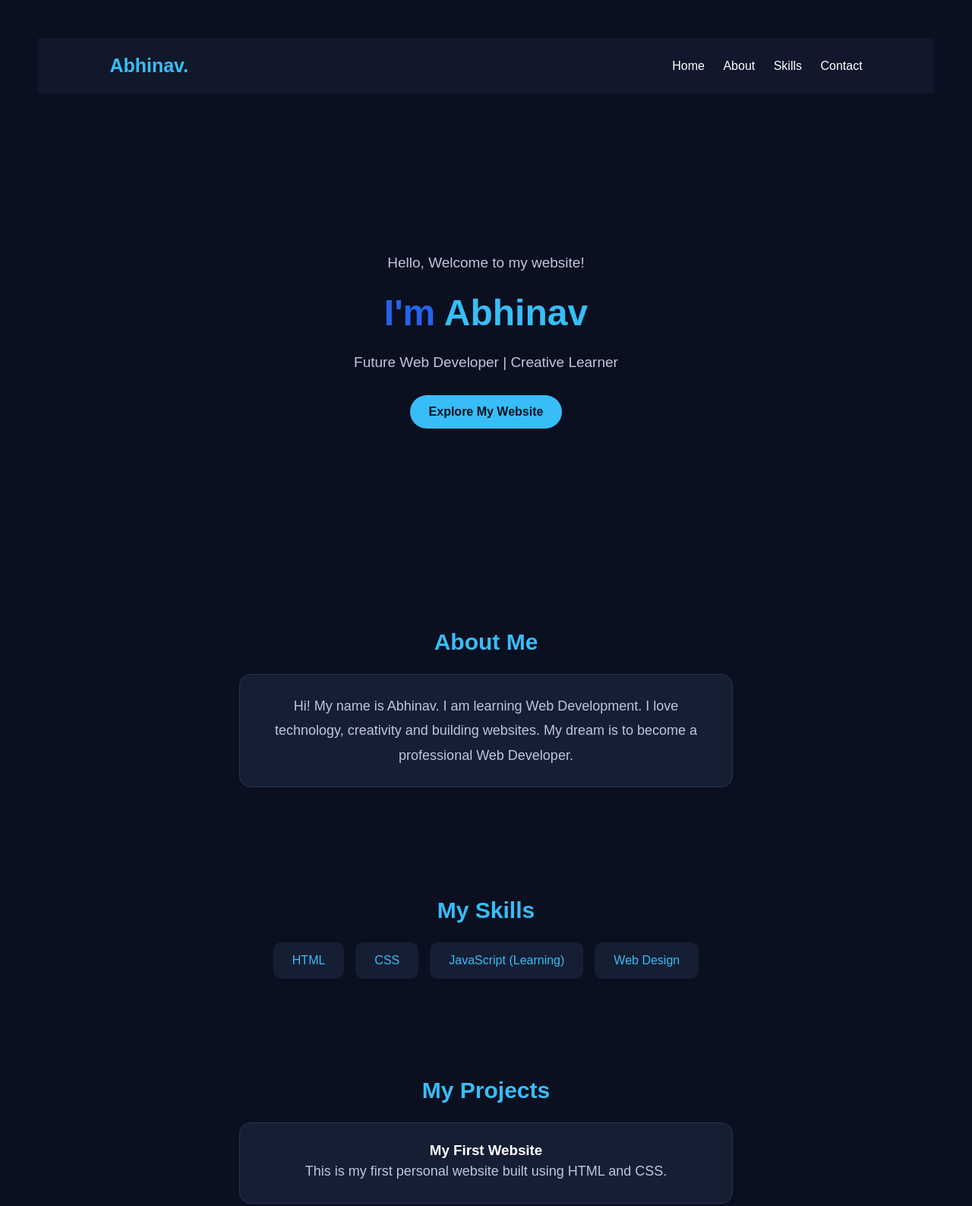
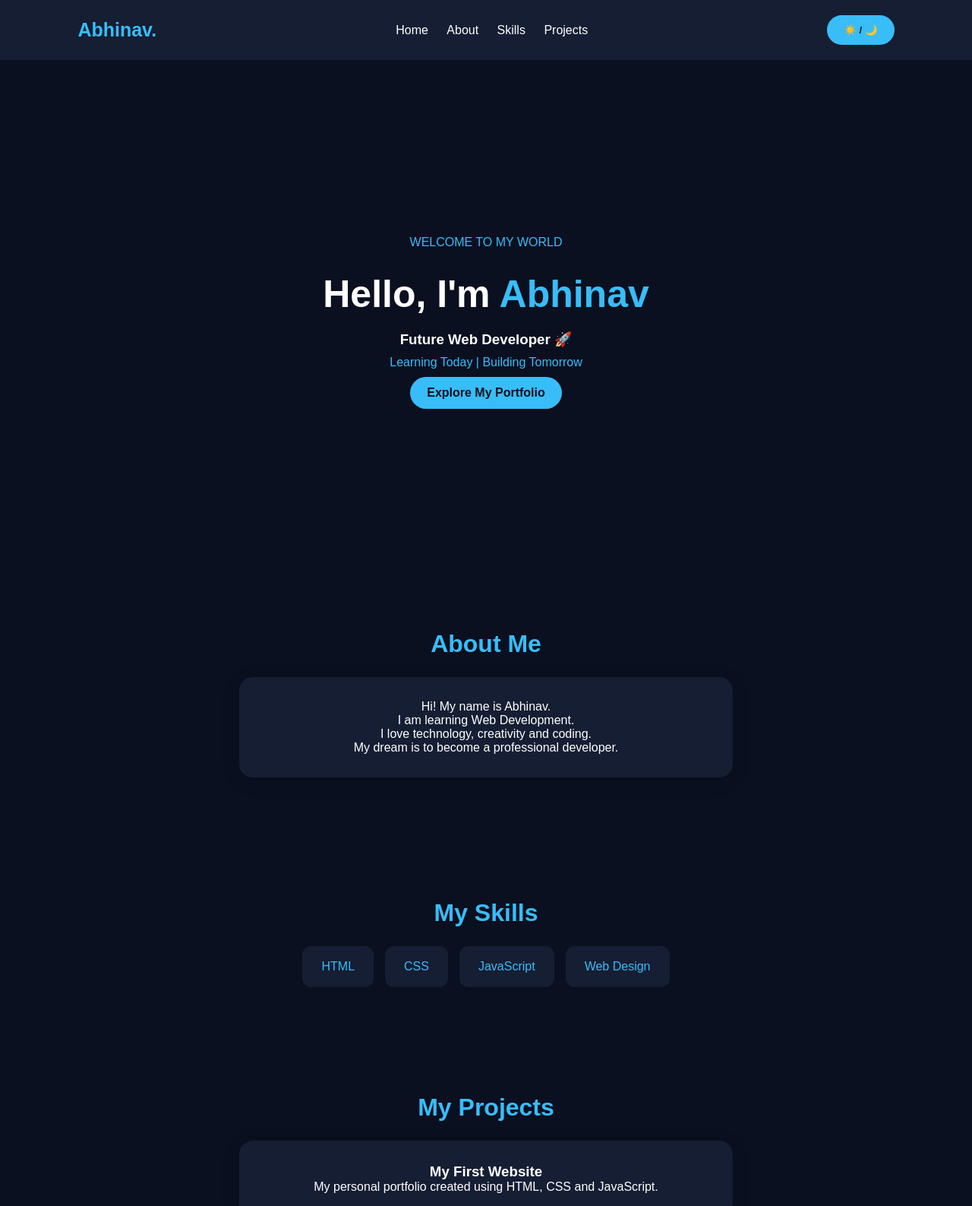
Before and after one commit to abhinav273013-source/my-first-website, a plain HTML site: page index.html in a window 1280 px wide. Shown: the top 1587 px of the page at 76% size. Drawn offline with Linux system fonts and the light colour scheme.

Commit message:
Update index.html

```diff
--- a/index.html
+++ b/index.html
@@ -3,139 +3,137 @@
 <head>
 <meta charset="UTF-8">
 <meta name="viewport" content="width=device-width, initial-scale=1.0">
-<title>Abhinav | Developer Portfolio</title>
+<title>Abhinav | Portfolio</title>
 
-<link rel="stylesheet" href="style.css">
 <style>
-* {
-  margin: 0;
-  padding: 0;
-  box-sizing: border-box;
-  scroll-behavior: smooth;
+*{margin:0;padding:0;box-sizing:border-box;scroll-behavior:smooth}
+
+:root{
+--bg:#0b1020;
+--card:#151e33;
+--text:white;
+--accent:#38bdf8;
 }
 
-body {
-  font-family: Arial, sans-serif;
-  background: #0b1020;
-  color: white;
+body{
+font-family:Arial,sans-serif;
+background:var(--bg);
+color:var(--text);
+transition:.4s;
 }
 
-header {
-  padding: 22px 8%;
-  display: flex;
-  justify-content: space-between;
-  align-items: center;
-  background: #11182b;
-  position: sticky;
-  top: 0;
+body.light{
+--bg:#f1f5f9;
+--card:white;
+--text:#14213d;
+--accent:#0284c7;
 }
 
-.logo {
-  color: #38bdf8;
-  font-size: 25px;
-  font-weight: bold;
+header{
+padding:20px 8%;
+display:flex;
+justify-content:space-between;
+align-items:center;
+background:var(--card);
+position:sticky;
+top:0;
+z-index:10;
 }
 
-nav a {
-  color: white;
-  text-decoration: none;
-  margin-left: 20px;
+.logo{color:var(--accent);font-size:25px;font-weight:bold}
+
+nav a{
+color:var(--text);
+text-decoration:none;
+margin:10px;
 }
 
-nav a:hover {
-  color: #38bdf8;
+nav a:hover{color:var(--accent)}
+
+button,.btn{
+background:var(--accent);
+color:#07111f;
+border:0;
+padding:12px 22px;
+border-radius:25px;
+cursor:pointer;
+font-weight:bold;
+text-decoration:none;
 }
 
-.hero {
-  min-height: 80vh;
-  display: flex;
-  flex-direction: column;
-  justify-content: center;
-  align-items: center;
-  text-align: center;
-  padding: 30px;
+.hero{
+min-height:85vh;
+display:flex;
+flex-direction:column;
+justify-content:center;
+align-items:center;
+text-align:center;
+padding:30px;
+animation:appear 1.2s ease;
 }
 
-.hero h1 {
-  font-size: 48px;
-  margin: 15px;
+.hero h1{font-size:50px;margin:20px}
+.hero span{color:var(--accent)}
+.hero p{margin:10px;color:var(--accent)}
+
+section{
+padding:70px 10%;
+text-align:center;
 }
 
-.hero h1 span {
-  color: #38bdf8;
+h2{color:var(--accent);margin-bottom:25px;font-size:32px}
+
+.card{
+background:var(--card);
+padding:30px;
+border-radius:18px;
+max-width:650px;
+margin:20px auto;
+box-shadow:0 5px 25px #0002;
+transition:.3s;
 }
 
-.hero p {
-  color: #bdc7dc;
-  font-size: 19px;
-  margin: 12px;
+.card:hover{transform:translateY(-8px)}
+
+.skills{
+display:flex;
+flex-wrap:wrap;
+justify-content:center;
+gap:15px;
 }
 
-.btn {
-  display: inline-block;
-  background: #38bdf8;
-  color: #07111f;
-  padding: 13px 25px;
-  border-radius: 25px;
-  text-decoration: none;
-  font-weight: bold;
-  margin-top: 20px;
+.skill{
+background:var(--card);
+padding:18px 25px;
+border-radius:12px;
+color:var(--accent);
 }
 
-section {
-  padding: 65px 10%;
-  text-align: center;
+#topBtn{
+position:fixed;
+bottom:25px;
+right:20px;
+display:none;
+border-radius:50%;
+padding:14px;
 }
 
-h2 {
-  color: #38bdf8;
-  font-size: 30px;
-  margin-bottom: 25px;
+footer{
+background:var(--card);
+padding:25px;
+text-align:center;
 }
 
-.card {
-  background: #151e33;
-  padding: 25px;
-  border-radius: 15px;
-  margin: 15px auto;
-  max-width: 650px;
-  border: 1px solid #273651;
+@keyframes appear{
+from{opacity:0;transform:translateY(30px)}
+to{opacity:1;transform:translateY(0)}
 }
 
-.card p {
-  color: #bdc7dc;
-  line-height: 1.8;
-}
-
-.skills {
-  display: flex;
-  justify-content: center;
-  flex-wrap: wrap;
-  gap: 15px;
-}
-
-.skill {
-  background: #151e33;
-  padding: 15px 25px;
-  border-radius: 10px;
-  color: #38bdf8;
-}
-
-footer {
-  background: #11182b;
-  text-align: center;
-  padding: 25px;
-  color: #bdc7dc;
-}
-
-@media(max-width:600px) {
-  .hero h1 {
-    font-size: 34px;
-  }
-  nav a {
-    margin-left: 8px;
-    font-size: 13px;
-  }
+@media(max-width:600px){
+header{padding:15px 4%}
+nav a{margin:4px;font-size:12px}
+.hero h1{font-size:35px}
+section{padding:50px 6%}
 }
 </style>
 </head>
@@ -148,26 +146,26 @@ footer {
 <a href="#home">Home</a>
 <a href="#about">About</a>
 <a href="#skills">Skills</a>
-    <a href="#contact">Contact</a>
+<a href="#projects">Projects</a>
 </nav>
+<button onclick="toggleTheme()">☀️ / 🌙</button>
 </header>
 
 <div class="hero" id="home">
-  <p>Hello, Welcome to my website!</p>
-  <h1>I'm <span>Abhinav</span></h1>
-  <p>Future Web Developer | Creative Learner</p>
-  <a href="#about" class="btn">Explore My Website</a>
+<p>WELCOME TO MY WORLD</p>
+<h1>Hello, I'm <span>Abhinav</span></h1>
+<h3>Future Web Developer 🚀</h3>
+<p>Learning Today | Building Tomorrow</p>
+<a href="#about" class="btn">Explore My Portfolio</a>
 </div>
 
 <section id="about">
 <h2>About Me</h2>
 <div class="card">
-    <p>
-      Hi! My name is Abhinav.
-      I am learning Web Development.
-      I love technology, creativity and building websites.
-      My dream is to become a professional Web Developer.
-    </p>
+<p>Hi! My name is Abhinav.</p>
+<p>I am learning Web Development.</p>
+<p>I love technology, creativity and coding.</p>
+<p>My dream is to become a professional developer.</p>
 </div>
 </section>
 
@@ -176,7 +174,7 @@ footer {
 <div class="skills">
 <div class="skill">HTML</div>
 <div class="skill">CSS</div>
-    <div class="skill">JavaScript (Learning)</div>
+<div class="skill">JavaScript</div>
 <div class="skill">Web Design</div>
 </div>
 </section>
@@ -185,15 +183,7 @@ footer {
 <h2>My Projects</h2>
 <div class="card">
 <h3>My First Website</h3>
-    <p>This is my first personal website built using HTML and CSS.</p>
-  </div>
-</section>
-
-<section id="contact">
-  <h2>Contact Me</h2>
-  <div class="card">
-    <p>Thanks for visiting my website!</p>
-    <p>Let's connect and create something amazing.</p>
+<p>My personal portfolio created using HTML, CSS and JavaScript.</p>
 </div>
 </section>
 
@@ -201,5 +191,18 @@ footer {
 <p>© 2026 Abhinav | Made with ❤️</p>
 </footer>
 
+<button id="topBtn" onclick="window.scrollTo(0,0)">↑</button>
+
+<script>
+function toggleTheme(){
+document.body.classList.toggle("light");
+}
+
+window.onscroll=function(){
+document.getElementById("topBtn").style.display=
+window.scrollY>300?"block":"none";
+};
+</script>
+
 </body>
 </html>
```
Lines whose indentation alone changed are shown as unchanged.
